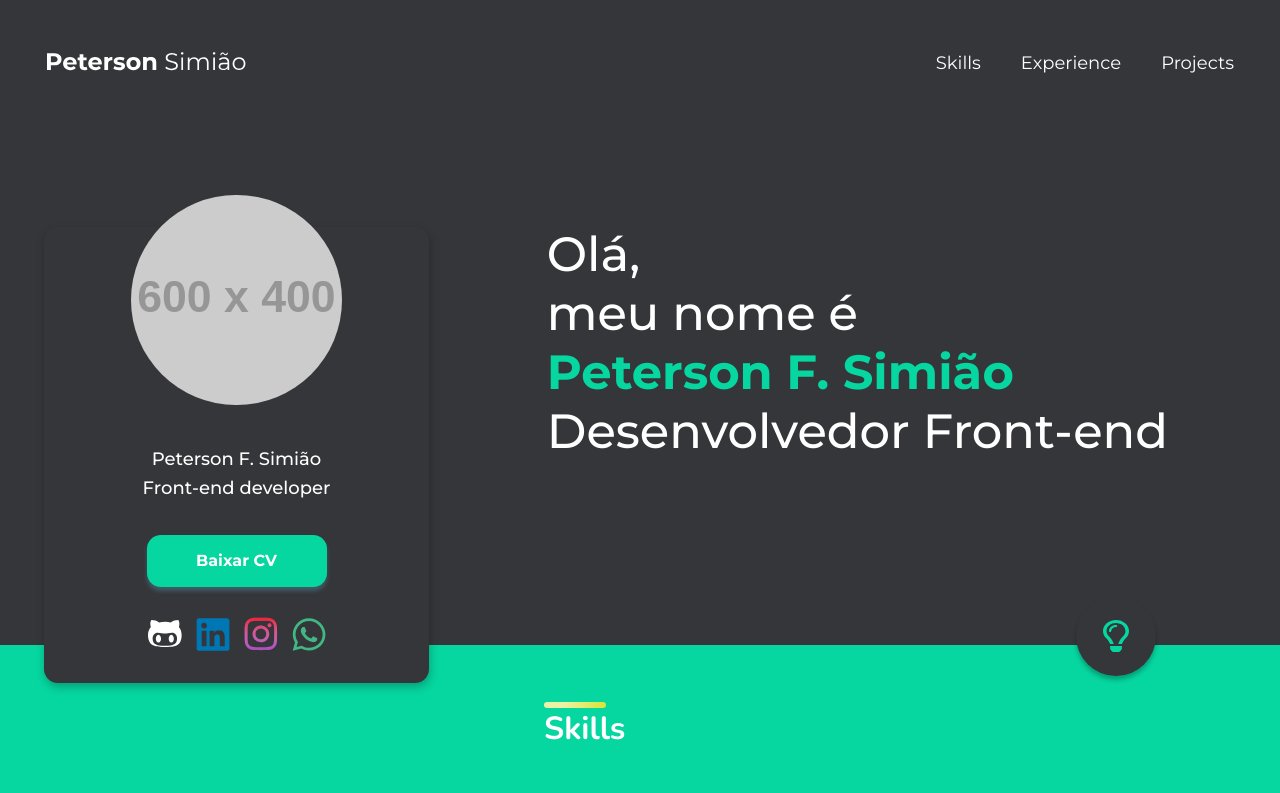
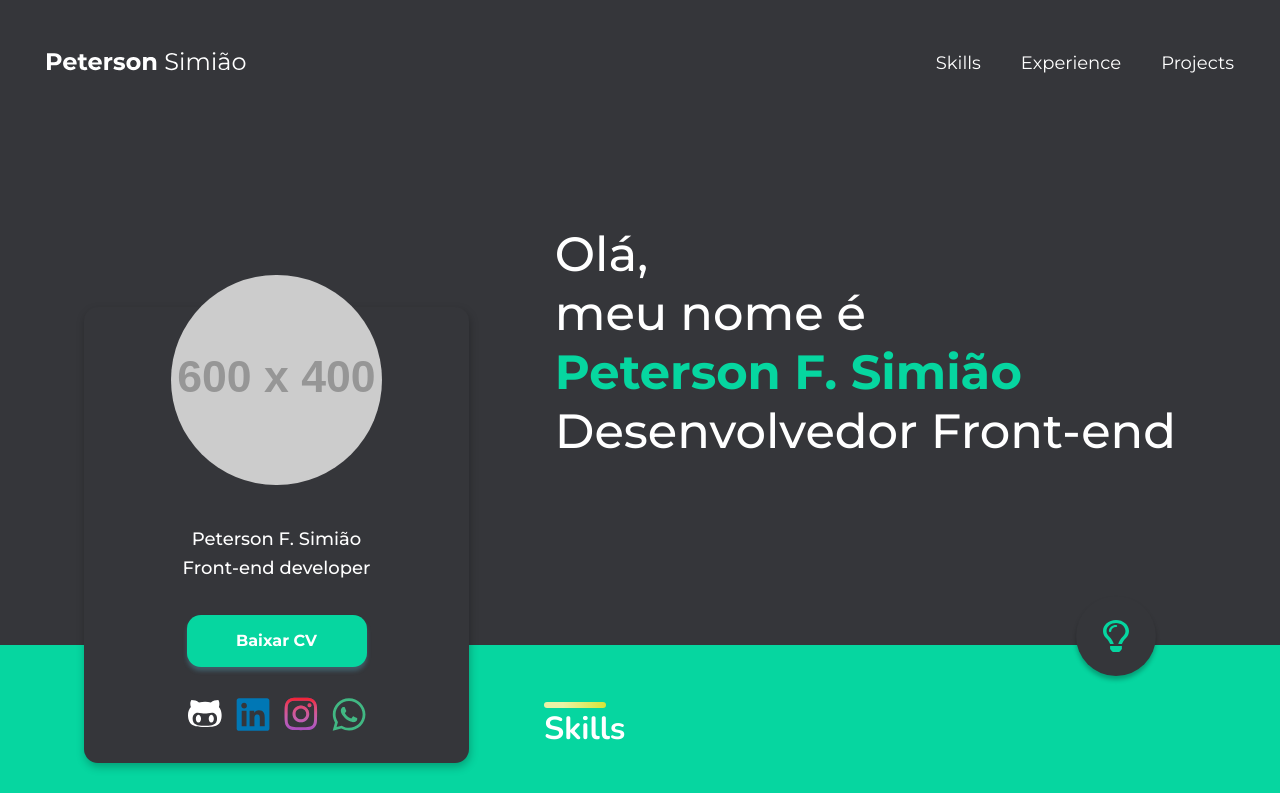
Before and after one commit to PetersonFonsec/my_blog_react, a React (Create React App) app: page / in a window 1280 px wide. Shown: the top 793 px of the page. Built offline with nearby package versions, Linux system fonts and the light colour scheme.

Commit message:
feat: adicionado position stick no card-profile

```diff
--- a/public/index.html
+++ b/public/index.html
@@ -1,5 +1,5 @@
 <!DOCTYPE html>
-<html lang="en">
+<html lang="pt-br">
   <head>
     <meta charset="utf-8" />
     <link rel="icon" href="%PUBLIC_URL%/favicon.ico" />
@@ -10,20 +10,7 @@
       content="Web site created using create-react-app"
     />
     <link rel="apple-touch-icon" href="%PUBLIC_URL%/logo192.png" />
-    <!--
-      manifest.json provides metadata used when your web app is installed on a
-      user's mobile device or desktop. See https://developers.google.com/web/fundamentals/web-app-manifest/
-    -->
     <link rel="manifest" href="%PUBLIC_URL%/manifest.json" />
-    <!--
-      Notice the use of %PUBLIC_URL% in the tags above.
-      It will be replaced with the URL of the `public` folder during the build.
-      Only files inside the `public` folder can be referenced from the HTML.
-
-      Unlike "/favicon.ico" or "favicon.ico", "%PUBLIC_URL%/favicon.ico" will
-      work correctly both with client-side routing and a non-root public URL.
-      Learn how to configure a non-root public URL by running `npm run build`.
-    -->
     <title>React App</title>
     <link rel="preconnect" href="https://fonts.gstatic.com">
     <link href="https://fonts.googleapis.com/css2?family=Montserrat:wght@400;500;700&family=Nunito:wght@700&display=swap" rel="stylesheet">
@@ -31,15 +18,5 @@
   <body>
     <noscript>You need to enable JavaScript to run this app.</noscript>
     <div id="root"></div>
-    <!--
-      This HTML file is a template.
-      If you open it directly in the browser, you will see an empty page.
-
-      You can add webfonts, meta tags, or analytics to this file.
-      The build step will place the bundled scripts into the <body> tag.
-
-      To begin the development, run `npm start` or `yarn start`.
-      To create a production bundle, use `npm run build` or `yarn build`.
-    -->
   </body>
 </html>
--- a/src/components/Cards/CardProfile/style.js
+++ b/src/components/Cards/CardProfile/style.js
@@ -7,6 +7,8 @@ export const Card = styled.div`
   display: flex;
   flex-direction: column;
   justify-content: center;
+  position: sticky;
+  top: 180px;
 
   @media (min-width: ${({ theme }) => theme.breakpoints.tablet}) {
     margin: 0 auto;
@@ -17,11 +19,8 @@ export const Card = styled.div`
   @media (min-width: ${({ theme }) => theme.breakpoints.desktopLarge}) {
     border-radius: 14px;
     box-shadow: 1px 4px 8px rgba(0, 0, 0, 0.25);
-    left: 44px;
-    position: absolute;
     padding: 32px;
     min-width: 385px;
-    top: 100px;
   }
 `;
 
--- a/src/components/Carousels/Skills/style.js
+++ b/src/components/Carousels/Skills/style.js
@@ -1,8 +1,8 @@
 import styled from "styled-components";
 
-export const CarouselWrapper = styled.ul`
+export const CarouselWrapper = styled.div`
   overflow: hidden;
-  width: 100%;
+  width: 100s;
   max-width: 450px;
   margin: 0 auto;
 
--- /dev/null
+++ b/src/components/Layouts/Aside/index.jsx
@@ -0,0 +1,20 @@
+import CardProfile from "../../Cards/CardProfile/index";
+import { Aside, Wrapper, AsideContainer } from "./style";
+
+function AsideComponent({ children }) {
+  return (
+    <>
+      <Wrapper>
+        <Aside>
+          <AsideContainer>
+            <CardProfile />
+          </AsideContainer>
+        </Aside>
+
+        {children}
+      </Wrapper>
+    </>
+  );
+}
+
+export default AsideComponent;
--- /dev/null
+++ b/src/components/Layouts/Aside/style.js
@@ -0,0 +1,32 @@
+import styled from "styled-components";
+
+export const Aside = styled.aside`
+  width: 100vw;
+  @media (min-width: ${({ theme }) => theme.breakpoints.desktop}) {
+    align-items: stretch;
+    display: flex;
+    height: 100%;
+    left: 84px;
+    position: absolute;
+    width: 100%;
+    z-index: 1;
+  }
+`;
+
+export const AsideContainer = styled.div`
+  @media (min-width: ${({ theme }) => theme.breakpoints.desktop}) {
+    padding-bottom: 94px;
+    height: inherit;
+  }
+`;
+
+export const Wrapper = styled.div`
+  @media (min-width: ${({ theme }) => theme.breakpoints.desktop}) {
+    align-items: stretch;
+    display: flex;
+    flex-direction: row;
+    flex-wrap: wrap;
+    height: inherit;
+    position: relative;
+  }
+`;
--- a/src/components/Layouts/Sections/Profile/index.jsx
+++ b/src/components/Layouts/Sections/Profile/index.jsx
@@ -1,16 +1,16 @@
-import CardProfile from "../../../Cards/CardProfile/index";
-import { Section, Title } from "./style";
+import { Section, Title, SectionWrapper } from "./style";
 
-function SectionProfile(params) {
+function SectionProfile() {
   return (
     <Section>
+      <SectionWrapper>
         <Title>
           Olá,
           <br />
           meu nome é <strong>Peterson F. Simião</strong>
           Desenvolvedor Front-end
         </Title>
-      <CardProfile />
+      </SectionWrapper>
     </Section>
   );
 }
--- a/src/components/Layouts/Sections/Profile/style.js
+++ b/src/components/Layouts/Sections/Profile/style.js
@@ -21,6 +21,11 @@ export const Section = styled.section`
   }
 `;
 
+export const SectionWrapper = styled.div`
+  max-width: 100%;
+  width: max-content;
+`;
+
 export const Title = styled.h1`
   color: ${({ theme }) => theme.colors.primary};
   display: block;
@@ -28,8 +33,6 @@ export const Title = styled.h1`
   font-weight: 500;
   line-height: 29px;
   margin-bottom: 40px;
-  max-width: 100%;
-  width: max-content;
 
   @media (min-width: ${({ theme }) => theme.breakpoints.tablet}) {
     font-size: 40px;
--- a/src/components/Layouts/Sections/Skills/styled.js
+++ b/src/components/Layouts/Sections/Skills/styled.js
@@ -2,7 +2,7 @@ import styled from "styled-components";
 
 export const Section = styled.section`
   background-color: ${({ theme }) => theme.background.contrast};
-  width: 100%;
+  width: 100vw;
 `;
 
 export const Wrapper = styled.div`
--- a/src/pages/Home/index.jsx
+++ b/src/pages/Home/index.jsx
@@ -1,13 +1,20 @@
 import SectionProfile from "../../components/Layouts/Sections/Profile";
 import SectionSkills from "../../components/Layouts/Sections/Skills";
 import SectionProjects from "../../components/Layouts/Sections/Projects";
+import AsideComponent from "../../components/Layouts/Aside";
+
+import { Main } from "./style";
 
 function Home() {
   return (
     <>
-      <SectionProfile />
-      <SectionSkills />
-      <SectionProjects />
+      <Main>
+        <AsideComponent>
+          <SectionProfile />
+          <SectionSkills />
+        </AsideComponent>
+        <SectionProjects />
+      </Main>
     </>
   );
 }
--- /dev/null
+++ b/src/pages/Home/style.js
@@ -0,0 +1,8 @@
+import styled from "styled-components";
+
+export const Main = styled.main`
+  display: flex;
+  flex-direction: row;
+  flex-wrap: wrap;
+  overflow: hidden;
+`;
--- a/src/styles/global.js
+++ b/src/styles/global.js
@@ -56,5 +56,10 @@ export default createGlobalStyle`
     background-color: ${({ theme }) => theme.background.primary};
     padding: 0;
     margin: 0;
+    overflow: visible;
+  }
+
+  body {
+    overflow-x: hidden;
   }
 `;
```
Also changed, not shown: 2 other files (tests, documents, lock files or other folders). Lines whose indentation alone changed are shown as unchanged.
